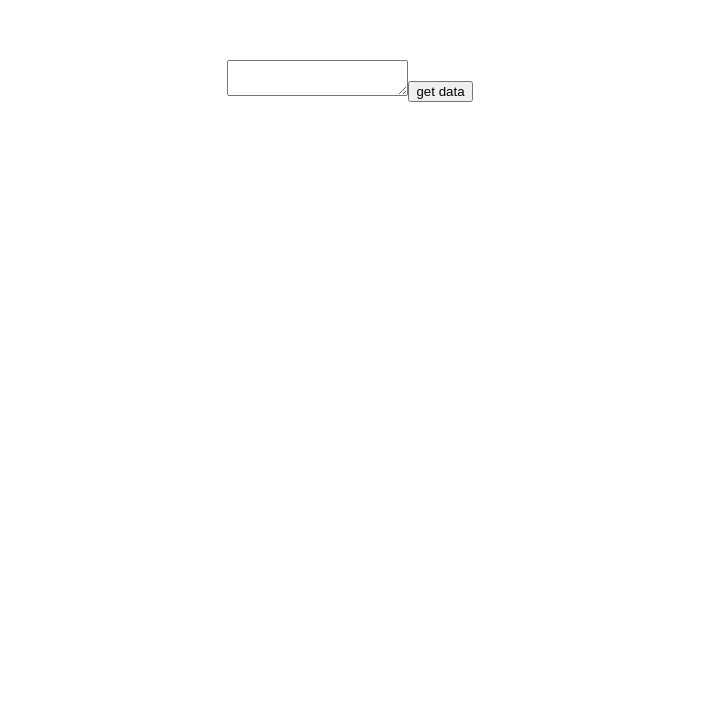
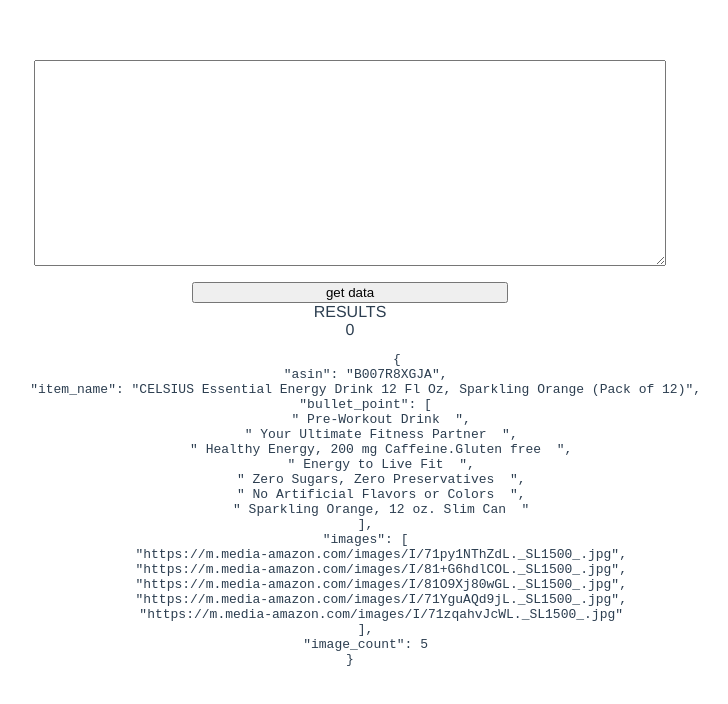
Before and after one commit to Mason-McGough/amazon_scraper, a Vue app in the folder frontend/: page / in a window 1280 px wide. Shown: the top 704 px of the page, without its empty margins (290-1018 px from the left). Built offline with nearby package versions, Linux system fonts and the light colour scheme.

Commit message:
add some styling

```diff
--- a/frontend/src/App.vue
+++ b/frontend/src/App.vue
@@ -1,11 +1,11 @@
 <script setup>
 // This starter template is using Vue 3 <script setup> SFCs
 // Check out https://vuejs.org/api/sfc-script-setup.html#script-setup
-import HelloWorld from './components/HelloWorld.vue'
+import GetData from './components/GetData.vue'
 </script>
 
 <template>
-  <HelloWorld msg="Hello Vue 3 + Vite" />
+  <GetData />
 </template>
 
 <style>
--- /dev/null
+++ b/frontend/src/components/GetData.vue
@@ -0,0 +1,102 @@
+<template>
+  <div class="outer-wrapper">
+    <div class="input-wrapper">
+      <textarea v-model="urls"/>
+      <button @click="getData">get data</button>
+    </div>
+    <div class="results-wrapper" v-if="results.length > 0">
+      RESULTS
+      <div v-for="(result, i) in results" :key="i">
+        <label for="result">{{ i }}</label>
+        <div>
+          <pre>
+            {{ result }}
+          </pre>
+        </div>
+      </div>
+    </div>
+  </div>
+</template>
+
+<script>
+export default {
+  data() {
+    return {
+      urls: '',
+      results: [`{
+    "asin": "B007R8XGJA",
+    "item_name": "CELSIUS Essential Energy Drink 12 Fl Oz, Sparkling Orange (Pack of 12)",
+    "bullet_point": [
+        " Pre-Workout Drink  ",
+        " Your Ultimate Fitness Partner  ",
+        " Healthy Energy, 200 mg Caffeine.Gluten free  ",
+        " Energy to Live Fit  ",
+        " Zero Sugars, Zero Preservatives  ",
+        " No Artificial Flavors or Colors  ",
+        " Sparkling Orange, 12 oz. Slim Can  "
+    ],
+    "images": [
+        "https://m.media-amazon.com/images/I/71py1NThZdL._SL1500_.jpg",
+        "https://m.media-amazon.com/images/I/81+G6hdlCOL._SL1500_.jpg",
+        "https://m.media-amazon.com/images/I/81O9Xj80wGL._SL1500_.jpg",
+        "https://m.media-amazon.com/images/I/71YguAQd9jL._SL1500_.jpg",
+        "https://m.media-amazon.com/images/I/71zqahvJcWL._SL1500_.jpg"
+    ],
+    "image_count": 5
+}`],
+    };
+  },
+  methods: {
+    addProduct() {
+      this.urls.push({url: ''})
+    },
+    async getData() {
+      let products = this.urls.split('\n')
+      console.log(products)
+      for (let i = 0; i < products.length; i++) {
+        const url = products[i].trim();
+        console.log(url)
+        let response = await this.axios.post(
+          "http://localhost:9080/crawl.json?spider_name=amazon",
+          {
+            request: {
+              url: url,
+            },
+            spider_name: "amazon",
+          }, {
+            headers: {
+              'Content-type': 'application/x-www-form-urlencoded'
+            }
+          }
+        );
+        console.log(response)
+        this.results.push(response.data.items);
+      }
+    },
+  },
+};
+</script>
+
+<style scoped>
+.outer-wrapper {
+  display: flex;
+  flex-direction: column;
+  align-items: center;
+}
+.input-wrapper {
+  width: 50%;
+  display: flex;
+  flex-direction: column;
+  row-gap: 1rem;
+}
+
+.input-wrapper > textarea {
+  height: 200px;
+}
+
+.input-wrapper > button {
+  width: 50%;
+  align-self: center;
+}
+
+</style>
--- a/frontend/src/components/HelloWorld.vue
+++ /dev/null
@@ -1,60 +0,0 @@
-<template>
-  <div>
-    <div>
-      <textarea v-model="urls"/>
-      <button @click="getData">get data</button>
-    </div>
-    <div v-if="results.length > 0">
-      RESULTS
-      <div v-for="(result, i) in results" :key="i">
-        <label for="result">{{ i }}</label>
-        <div>
-          <pre>
-            {{ result }}
-          </pre>
-        </div>
-      </div>
-    </div>
-  </div>
-</template>
-
-<script>
-export default {
-  data() {
-    return {
-      urls: '',
-      results: [],
-    };
-  },
-  methods: {
-    addProduct() {
-      this.urls.push({url: ''})
-    },
-    async getData() {
-      let products = this.urls.split(',')
-      console.log(products)
-      let responses = [];
-      for (let i = 0; i < products.length; i++) {
-        const url = products[i].trim();
-        console.log(url)
-        let response = await this.axios.post(
-          "http://localhost:9080/crawl.json?spider_name=amazon",
-          {
-            request: {
-              url: url,
-            },
-            spider_name: "amazon",
-          }, {
-            headers: {
-              'Content-type': 'application/x-www-form-urlencoded'
-            }
-          }
-        );
-        console.log(response)
-        responses.push(response.data.items);
-      }
-      this.results = responses;
-    },
-  },
-};
-</script>
```
Also changed, not shown: 1 other file (tests, documents, lock files or other folders).
